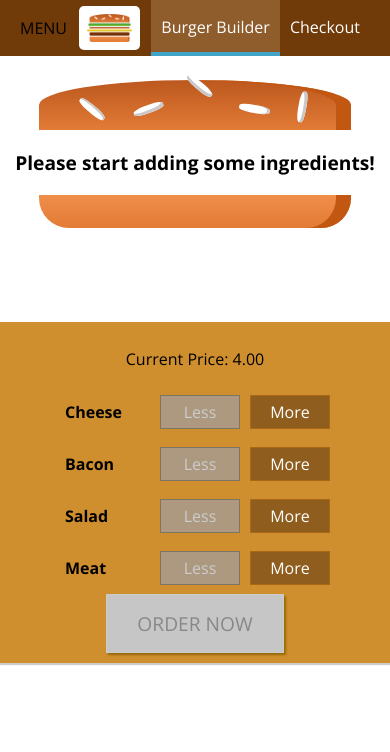
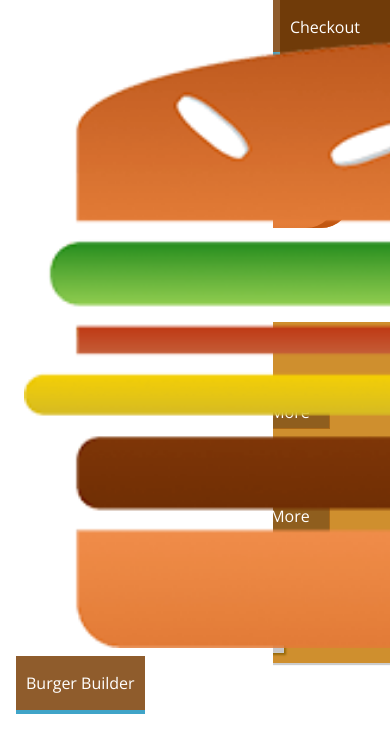
Before and after one commit to AldeonMoriak/unejected-burger-builder, a React (Create React App) app: page / in a window 390 px wide. Shown: the top 752 px of the page. Built offline with nearby package versions, Linux system fonts and the light colour scheme.

Commit message:
added sideDrawer but it's not mobile friendly

```diff
--- a/src/components/Layout/Layout.js
+++ b/src/components/Layout/Layout.js
@@ -2,10 +2,12 @@
 import Aux from "../../hoc/Auxiliary";
 import classes from "./Layout.module.css";
 import Toolbar from "../Navigation/Toolbar/Toolbar";
+import SideDrawer from "../Navigation/SideDrawer/SideDrawer";
 
 const layout = props => (
   <Aux>
     <Toolbar />
+    <SideDrawer />
     <main className={classes.Content}>{props.children}</main>
   </Aux>
 );
--- /dev/null
+++ b/src/components/Navigation/SideDrawer/SideDrawer.js
@@ -0,0 +1,18 @@
+import React from "react";
+import Logo from "../../Logo/Logo";
+import NavigationItems from "../NavigationItems/NavigationItems";
+import classes from "./SideDrawer.module.css";
+
+const sideDrawer = props => {
+  // ...
+  return (
+    <div className={classes.SideDrawer}>
+      <Logo />
+      <nav>
+        <NavigationItems />
+      </nav>
+    </div>
+  );
+};
+
+export default sideDrawer;
--- /dev/null
+++ b/src/components/Navigation/SideDrawer/SideDrawer.module.css
@@ -0,0 +1,27 @@
+.SideDrawer {
+  position: fixed;
+  width: 280px;
+  max-width: 70%;
+  height: 100%;
+  left: 0;
+  top: 0;
+  z-index: 200;
+  background-color: white;
+  padding: 32px 16px;
+  box-sizing: border-box;
+  transition: transform 0.3s ease-out;
+}
+
+@media (min-width: 500px) {
+  .SideDrawer {
+    display: none;
+  }
+}
+
+.Open {
+  transform: translateX(0);
+}
+
+.Close {
+  transform: translateX(-100%);
+}
```
